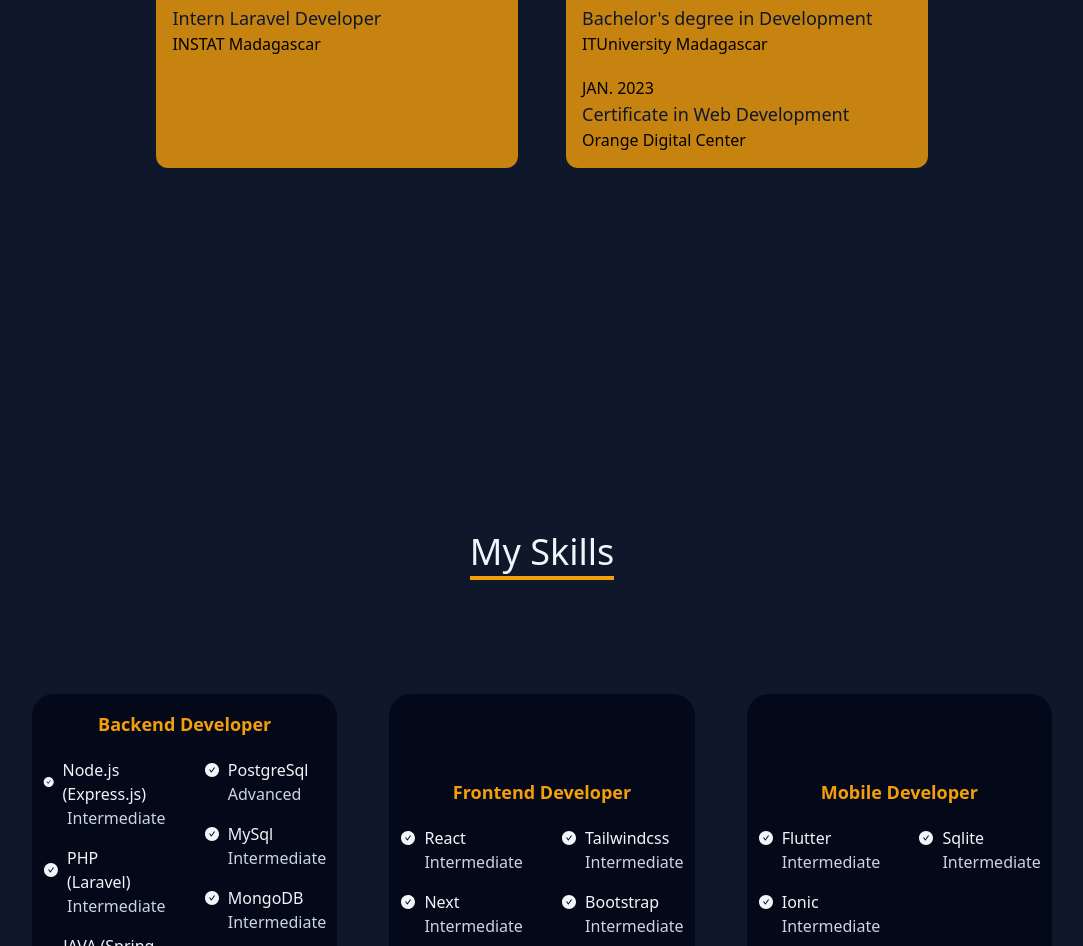
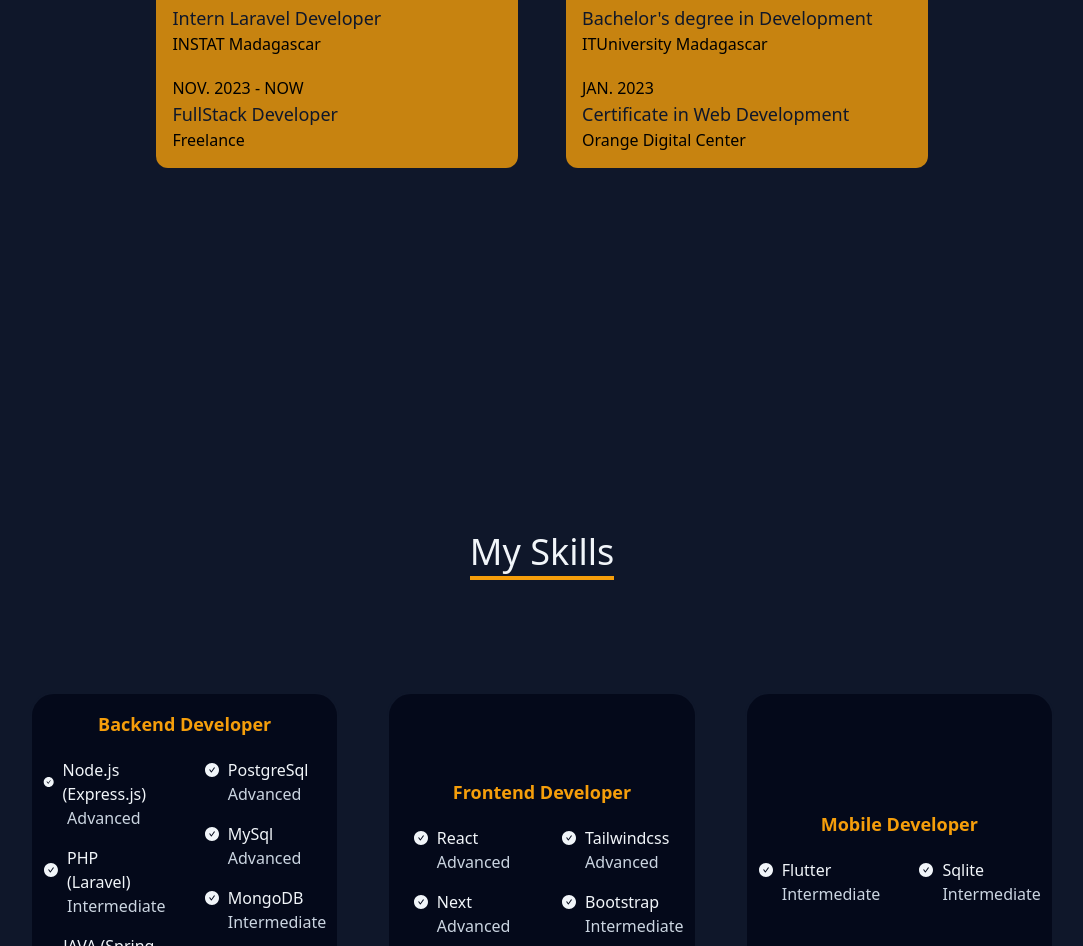
Before and after one commit to tanjona81/portfolio, a React (Create React App) app: page / in a window 1280 px wide. Shown: the part 2086-3032 px from the top of the page, without its empty margins (98-1181 px from the left). Built offline with nearby package versions, Linux system fonts and the light colour scheme.

Commit message:
Update skills and resume content

```diff
--- a/src/pages/Resume.tsx
+++ b/src/pages/Resume.tsx
@@ -50,6 +50,14 @@ const Resume: FC<ResumeProps> = ({}) => {
                             Intern Laravel Developer
                         </button>
                         <p className='font-light'>INSTAT Madagascar</p>
+                    </section>
+                    <section className='gap-2'>
+                        <p className='font-light'>NOV. 2023 - NOW</p>
+                        <button className='text-slate-900 text-lg'
+                        onClick={handleClickOpen('paper')} name='open'>
+                            FullStack Developer
+                        </button>
+                        <p className='font-light'>Freelance</p>
                     </section>
                     <Dialog
                         open={open}
--- a/src/pages/Skills.tsx
+++ b/src/pages/Skills.tsx
@@ -20,7 +20,7 @@ export default function Skills(){
                                 </div>
                                 <div className='flex items-center gap-2'>
                                     <AiFillCheckCircle className='opacity-0'/>
-                                    <span className='text-slate-300 font-light'>Intermediate</span>
+                                    <span className='text-slate-300 font-light'>Advanced</span>
                                 </div>
                             </div>
                             <div className='flex flex-col'>
@@ -62,7 +62,7 @@ export default function Skills(){
                                 </div>
                                 <div className='flex items-center gap-2'>
                                     <AiFillCheckCircle className='opacity-0'/>
-                                    <span className='text-slate-300 font-light'>Intermediate</span>
+                                    <span className='text-slate-300 font-light'>Advanced</span>
                                 </div>
                             </div>
                             <div className='flex flex-col'>
@@ -92,7 +92,7 @@ export default function Skills(){
                                 </div>
                                 <div className='flex items-center gap-2'>
                                     <AiFillCheckCircle className='opacity-0'/>
-                                    <span className='text-slate-300 font-light'>Intermediate</span>
+                                    <span className='text-slate-300 font-light'>Advanced</span>
                                 </div>
                             </div>
                             <div className='flex flex-col'>
@@ -102,7 +102,7 @@ export default function Skills(){
                                 </div>
                                 <div className='flex items-center gap-2'>
                                     <AiFillCheckCircle className='opacity-0'/>
-                                    <span className='text-slate-300 font-light'>Intermediate</span>
+                                    <span className='text-slate-300 font-light'>Advanced</span>
                                 </div>
                             </div>
                         </div>
@@ -114,7 +114,7 @@ export default function Skills(){
                                 </div>
                                 <div className='flex items-center gap-2'>
                                     <AiFillCheckCircle className='opacity-0'/>
-                                    <span className='text-slate-300 font-light'>Intermediate</span>
+                                    <span className='text-slate-300 font-light'>Advanced</span>
                                 </div>
                             </div>
                             <div className='flex flex-col'>
@@ -145,7 +145,7 @@ export default function Skills(){
                                     <span className='text-slate-300 font-light'>Intermediate</span>
                                 </div>
                             </div>
-                            <div className='flex flex-col'>
+                            {/* <div className='flex flex-col'>
                                 <div className='flex items-center gap-2'>
                                     <AiFillCheckCircle className='text-slate-100'/>
                                     <span className='text-slate-100'>Ionic</span>
@@ -154,7 +154,7 @@ export default function Skills(){
                                     <AiFillCheckCircle className='opacity-0'/>
                                     <span className='text-slate-300 font-light'>Intermediate</span>
                                 </div>
-                            </div>
+                            </div> */}
                         </div>
                         <div className='flex gap-4 flex-col'>
                             <div className='flex flex-col'>
```
